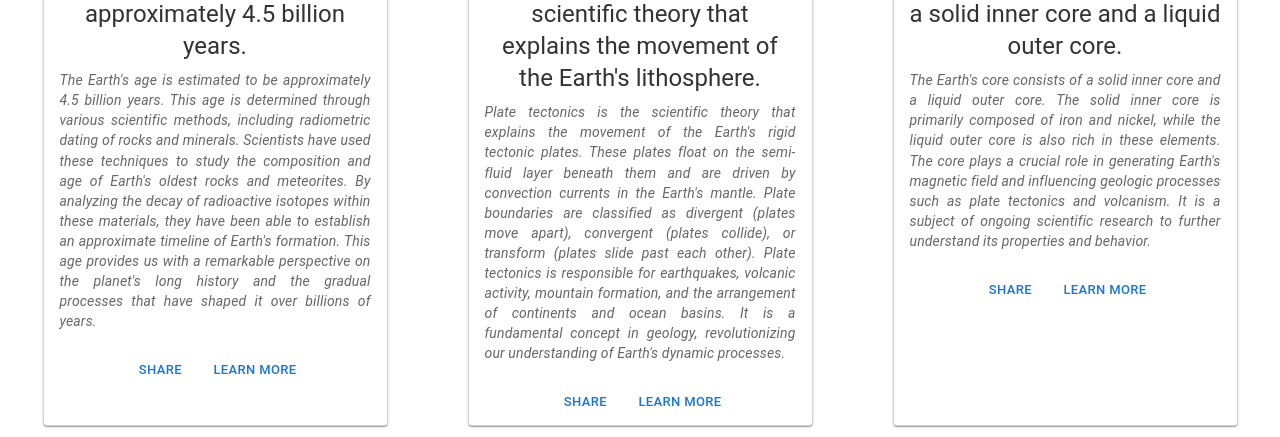
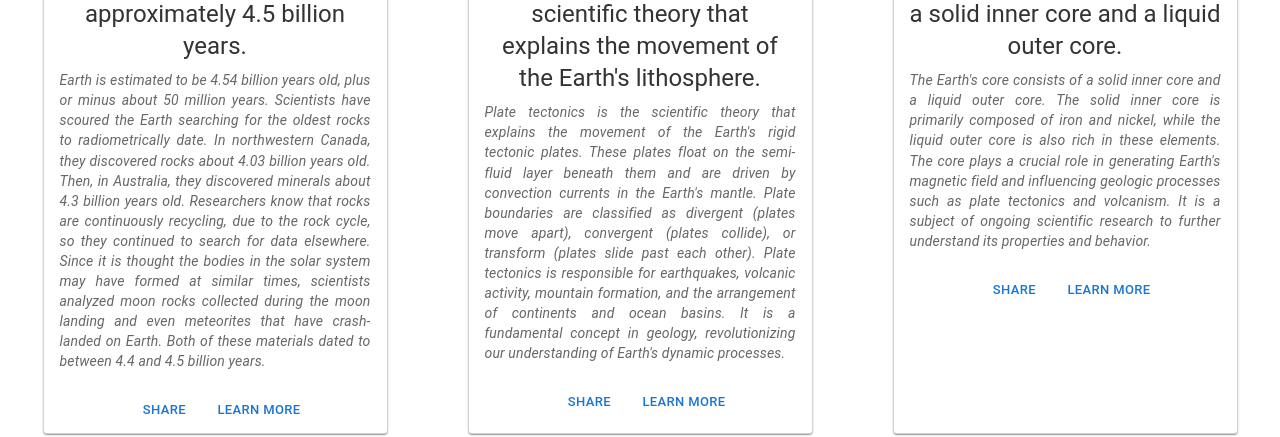
Before and after one commit to dovranmuhammet/rockscan, a React (Create React App) app: page /geoclips in a window 1280 px wide. Shown: the part 371-808 px from the top of the page. Built offline with nearby package versions, Linux system fonts and the light colour scheme.

Commit message:
Added link to the learn button

```diff
--- a/src/components/GeoClips/GeoClips.js
+++ b/src/components/GeoClips/GeoClips.js
@@ -34,7 +34,13 @@ function GeoClips() {
           </CardContent>
           <CardActions className='card-actions'>
             <Button size='small'>Share</Button>
-            <Button size='small'>Learn More</Button>
+            <Button
+              size='small'
+              href='https://education.nationalgeographic.org/resource/resource-library-age-earth/'
+              target='_blank'
+            >
+              Learn More
+            </Button>
           </CardActions>
         </Card>
       ))}
--- a/src/components/GeoClips/geoinfo.json
+++ b/src/components/GeoClips/geoinfo.json
@@ -1,7 +1,7 @@
 [
   {
     "topic": "The Earth's age is approximately 4.5 billion years.",
-    "description": "The Earth's age is estimated to be approximately 4.5 billion years. This age is determined through various scientific methods, including radiometric dating of rocks and minerals. Scientists have used these techniques to study the composition and age of Earth's oldest rocks and meteorites. By analyzing the decay of radioactive isotopes within these materials, they have been able to establish an approximate timeline of Earth's formation. This age provides us with a remarkable perspective on the planet's long history and the gradual processes that have shaped it over billions of years.",
+    "description": "Earth is estimated to be 4.54 billion years old, plus or minus about 50 million years. Scientists have scoured the Earth searching for the oldest rocks to radiometrically date. In northwestern Canada, they discovered rocks about 4.03 billion years old. Then, in Australia, they discovered minerals about 4.3 billion years old. Researchers know that rocks are continuously recycling, due to the rock cycle, so they continued to search for data elsewhere. Since it is thought the bodies in the solar system may have formed at similar times, scientists analyzed moon rocks collected during the moon landing and even meteorites that have crash-landed on Earth. Both of these materials dated to between 4.4 and 4.5 billion years.",
     "img": "https://earthsky.org/upl/2021/06/earth-rotation-NASA-EPIC.gif"
   },
   {
```
